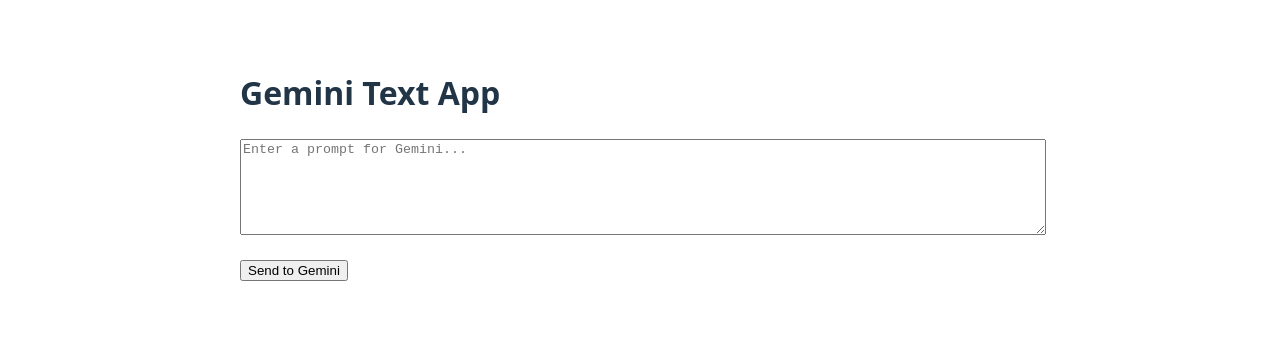
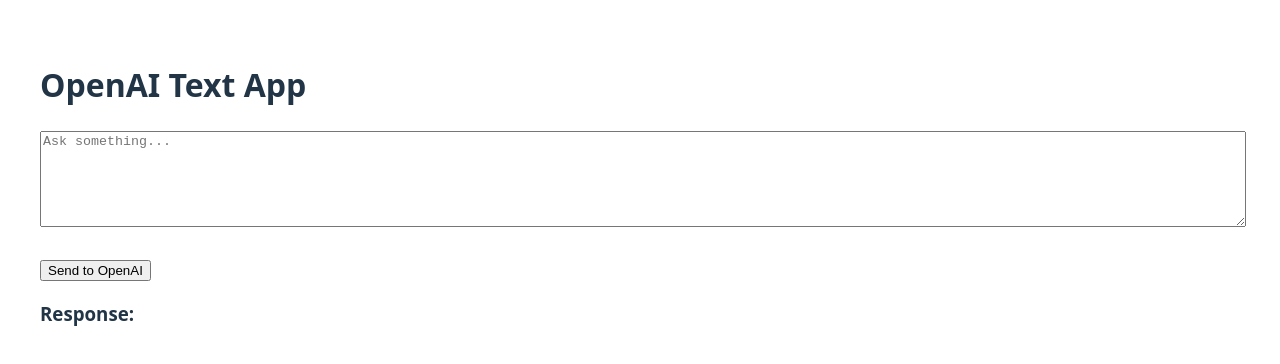
Before and after one commit to Moskilandia/gemini-text-app, a React (Vite) app: page / in a window 1280 px wide. Shown: the top 364 px of the page. Built offline with nearby package versions, Linux system fonts and the light colour scheme.

Commit message:
Update App.tsx

```diff
--- a/src/App.tsx
+++ b/src/App.tsx
@@ -1,66 +1,55 @@
 import { useState } from "react";
 
-function App() {
+export default function App() {
   const [prompt, setPrompt] = useState("");
   const [response, setResponse] = useState("");
   const [loading, setLoading] = useState(false);
-  const [error, setError] = useState("");
 
-  async function handleSubmit() {
-  if (!prompt.trim()) return;
-
+  async function sendPrompt() {
     setLoading(true);
-  setError("");
     setResponse("");
 
     try {
-    const res = await fetch("/api/gemini", {
+      const res = await fetch("/api/openai", {
         method: "POST",
         headers: { "Content-Type": "application/json" },
         body: JSON.stringify({ prompt }),
       });
 
-    const text = await res.text();
+      const data = await res.json();
 
       if (!res.ok) {
-      throw new Error(text || "Request failed");
+        throw new Error(data.error || "Request failed");
       }
 
-    const data = JSON.parse(text);
       setResponse(data.text);
     } catch (err: any) {
-    setError(err.message || "Something went wrong");
+      setResponse(err.message);
     } finally {
       setLoading(false);
     }
   }
 
   return (
-    <div style={{ maxWidth: 800, margin: "2rem auto", padding: "1rem" }}>
-      <h1>Gemini Text App</h1>
+    <div style={{ padding: 40 }}>
+      <h1>OpenAI Text App</h1>
 
       <textarea
         value={prompt}
         onChange={(e) => setPrompt(e.target.value)}
         rows={6}
-        style={{ width: "100%", marginBottom: "1rem" }}
-        placeholder="Enter a prompt for Gemini..."
+        style={{ width: "100%" }}
+        placeholder="Ask something..."
       />
 
-      <button onClick={handleSubmit} disabled={loading}>
-        {loading ? "Thinking..." : "Send to Gemini"}
+      <br /><br />
+
+      <button onClick={sendPrompt} disabled={loading}>
+        {loading ? "Thinking..." : "Send to OpenAI"}
       </button>
 
-      {error && <p style={{ color: "red" }}>{error}</p>}
-
-      {response && (
-        <div style={{ marginTop: "2rem", whiteSpace: "pre-wrap" }}>
       <h3>Response:</h3>
-          <p>{response}</p>
-        </div>
-      )}
+      <pre>{response}</pre>
     </div>
   );
 }
-
-export default App;
```
Lines whose indentation alone changed are shown as unchanged.
